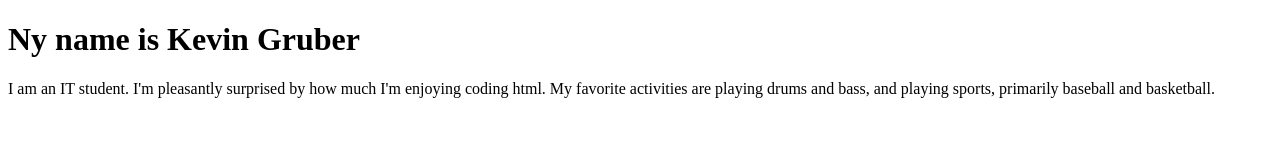
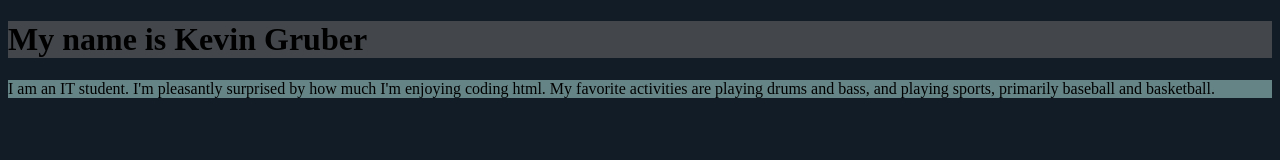
Before and after one commit to kngruber/kngruber.github.io, a plain HTML site: page index.html in a window 1280 px wide. Drawn offline with Linux system fonts and the light colour scheme.

Commit message:
update index.html with proper color codes

```diff
--- a/index.html
+++ b/index.html
@@ -4,18 +4,18 @@
         <title>My Personal Introduction</title>
         <style>
             body{
-                background-color: 111C27;
+                background-color: #111C27;
             }
             h1{
-                background-color: 43474C;
+                background-color: #43474C;
             }
             p{
-                background-color: 658486;
+                background-color: #658486;
             }
         </style>
     </head>
     <body>
-        <h1>Ny name is Kevin Gruber</h1>
+        <h1>My name is Kevin Gruber</h1>
         <p>I am an IT student. I'm pleasantly surprised by how much I'm enjoying coding html. My favorite activities are playing drums and bass, and playing sports, primarily baseball and basketball.
 
         </p>
```
